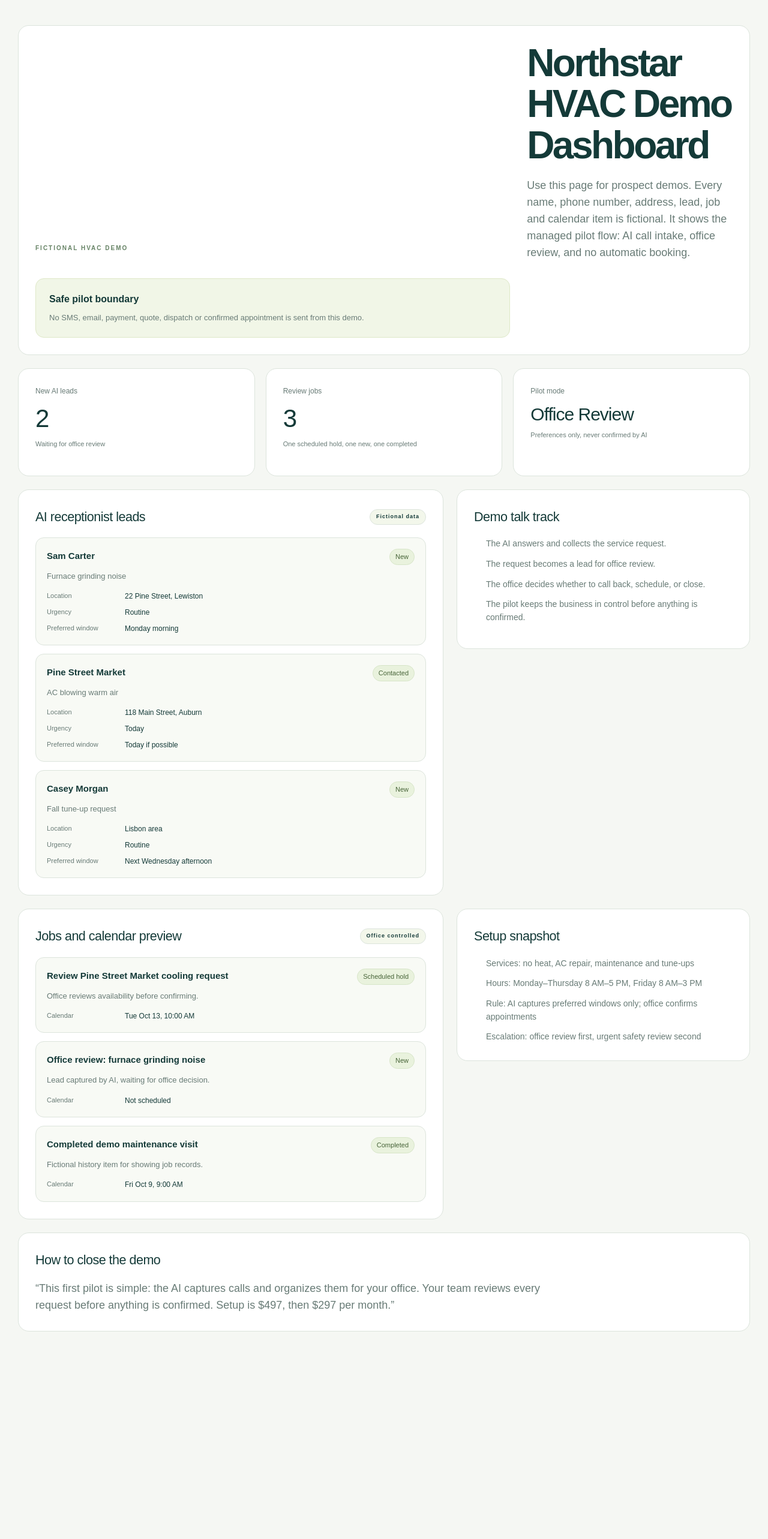
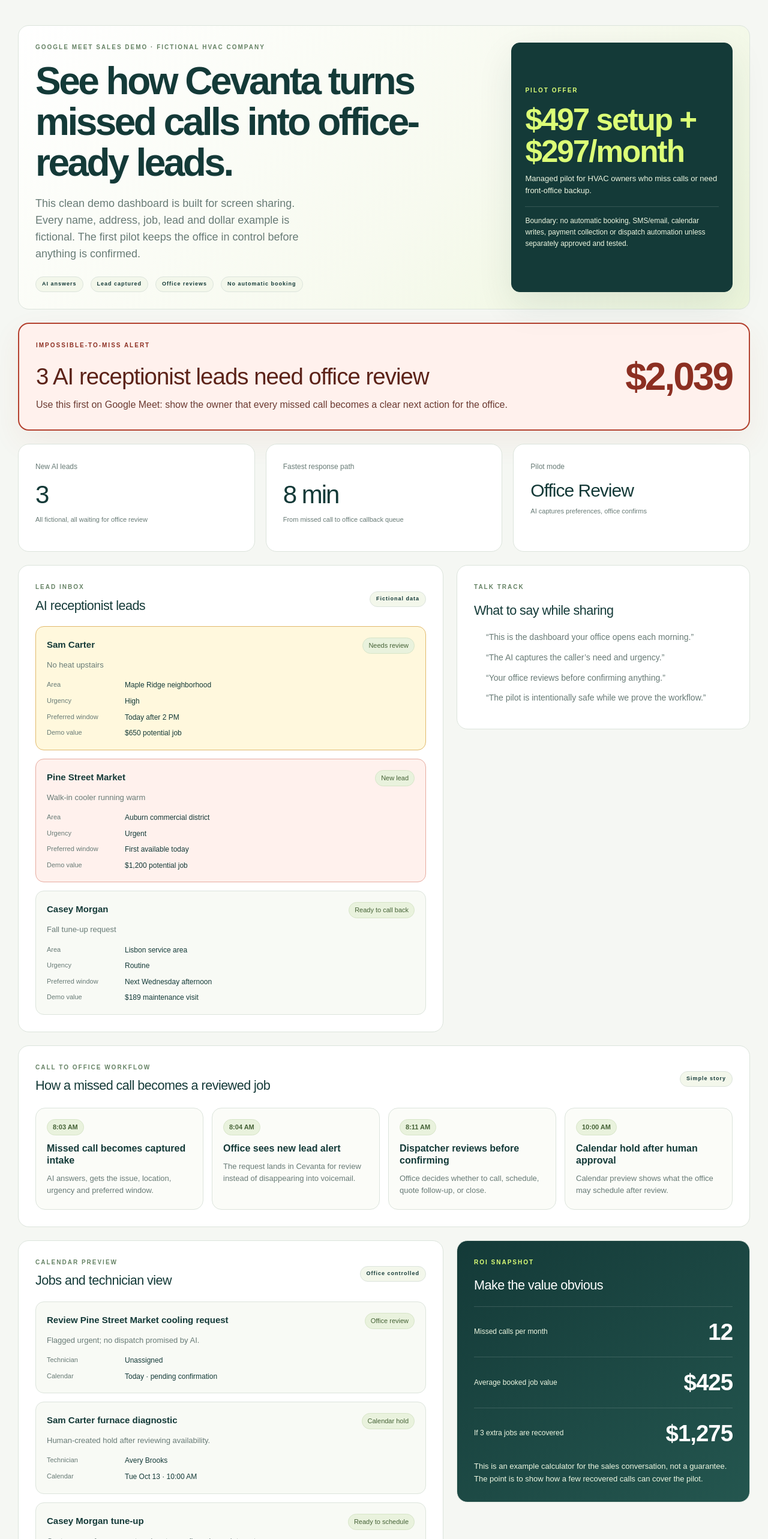
Before and after one commit to nextgenerationpropertyservices-create/cevanta-ai-receptionist, a Next.js app: page /demo-dashboard in a window 1280 px wide. Shown: the top 2566 px of the page at 60% size. Before the commit the page ends 2280 px from the top, so only its background shows below. Built offline with nearby package versions, Linux system fonts and the light colour scheme.

Commit message:
Polish demo dashboard for sales calls

```diff
--- a/src/app/demo-dashboard/page.tsx
+++ b/src/app/demo-dashboard/page.tsx
@@ -1,55 +1,87 @@
 const leads = [
-  { name: 'Sam Carter', issue: 'Furnace grinding noise', location: '22 Pine Street, Lewiston', urgency: 'Routine', window: 'Monday morning', status: 'New' },
-  { name: 'Pine Street Market', issue: 'AC blowing warm air', location: '118 Main Street, Auburn', urgency: 'Today', window: 'Today if possible', status: 'Contacted' },
-  { name: 'Casey Morgan', issue: 'Fall tune-up request', location: 'Lisbon area', urgency: 'Routine', window: 'Next Wednesday afternoon', status: 'New' },
+  { name: 'Sam Carter', issue: 'No heat upstairs', location: 'Maple Ridge neighborhood', urgency: 'High', window: 'Today after 2 PM', status: 'Needs review', value: '$650 potential job' },
+  { name: 'Pine Street Market', issue: 'Walk-in cooler running warm', location: 'Auburn commercial district', urgency: 'Urgent', window: 'First available today', status: 'New lead', value: '$1,200 potential job' },
+  { name: 'Casey Morgan', issue: 'Fall tune-up request', location: 'Lisbon service area', urgency: 'Routine', window: 'Next Wednesday afternoon', status: 'Ready to call back', value: '$189 maintenance visit' },
+];
+
+const timeline = [
+  { time: '8:03 AM', title: 'Missed call becomes captured intake', detail: 'AI answers, gets the issue, location, urgency and preferred window.' },
+  { time: '8:04 AM', title: 'Office sees new lead alert', detail: 'The request lands in Cevanta for review instead of disappearing into voicemail.' },
+  { time: '8:11 AM', title: 'Dispatcher reviews before confirming', detail: 'Office decides whether to call, schedule, quote follow-up, or close.' },
+  { time: '10:00 AM', title: 'Calendar hold after human approval', detail: 'Calendar preview shows what the office may schedule after review.' },
 ];
 
 const jobs = [
-  { title: 'Review Pine Street Market cooling request', status: 'Scheduled hold', date: 'Tue Oct 13, 10:00 AM', note: 'Office reviews availability before confirming.' },
-  { title: 'Office review: furnace grinding noise', status: 'New', date: 'Not scheduled', note: 'Lead captured by AI, waiting for office decision.' },
-  { title: 'Completed demo maintenance visit', status: 'Completed', date: 'Fri Oct 9, 9:00 AM', note: 'Fictional history item for showing job records.' },
+  { title: 'Review Pine Street Market cooling request', tech: 'Unassigned', status: 'Office review', date: 'Today · pending confirmation', note: 'Flagged urgent; no dispatch promised by AI.' },
+  { title: 'Sam Carter furnace diagnostic', tech: 'Avery Brooks', status: 'Calendar hold', date: 'Tue Oct 13 · 10:00 AM', note: 'Human-created hold after reviewing availability.' },
+  { title: 'Casey Morgan tune-up', tech: 'Jordan Lee', status: 'Ready to schedule', date: 'Next Wednesday · afternoon preference', note: 'Customer preference captured, not a confirmed appointment.' },
 ];
 
 const setupItems = [
-  'Services: no heat, AC repair, maintenance and tune-ups',
+  'Services: no heat, AC repair, cooling, maintenance and tune-ups',
   'Hours: Monday–Thursday 8 AM–5 PM, Friday 8 AM–3 PM',
-  'Rule: AI captures preferred windows only; office confirms appointments',
-  'Escalation: office review first, urgent safety review second',
+  'Service area: Lewiston, Auburn, Lisbon and nearby towns',
+  'Never promise: exact pricing, parts availability, same-day dispatch or confirmed appointment times',
+  'Escalation: urgent safety issue goes to office review first',
+];
+
+const roiRows = [
+  { label: 'Missed calls per month', value: '12' },
+  { label: 'Average booked job value', value: '$425' },
+  { label: 'If 3 extra jobs are recovered', value: '$1,275' },
 ];
 
 export default function DemoDashboard() {
   return (
-    <main className="demo-dashboard" aria-labelledby="demo-title">
+    <main className="demo-dashboard demo-meet" aria-labelledby="demo-title">
       <section className="demo-hero panel">
-        <span className="eyebrow">FICTIONAL HVAC DEMO</span>
         <div>
-          <h1 id="demo-title">Northstar HVAC Demo Dashboard</h1>
-          <p className="lede">Use this page for prospect demos. Every name, phone number, address, lead, job and calendar item is fictional. It shows the managed pilot flow: AI call intake, office review, and no automatic booking.</p>
+          <span className="eyebrow">GOOGLE MEET SALES DEMO · FICTIONAL HVAC COMPANY</span>
+          <h1 id="demo-title">See how Cevanta turns missed calls into office-ready leads.</h1>
+          <p className="lede">This clean demo dashboard is built for screen sharing. Every name, address, job, lead and dollar example is fictional. The first pilot keeps the office in control before anything is confirmed.</p>
+          <div className="button-row demo-hero-points" aria-label="Demo talking points">
+            <span className="pill">AI answers</span>
+            <span className="pill">Lead captured</span>
+            <span className="pill">Office reviews</span>
+            <span className="pill">No automatic booking</span>
+          </div>
         </div>
-        <div className="demo-safe-card">
-          <strong>Safe pilot boundary</strong>
-          <p>No SMS, email, payment, quote, dispatch or confirmed appointment is sent from this demo.</p>
+        <aside className="demo-safe-card">
+          <span className="eyebrow">PILOT OFFER</span>
+          <strong>$497 setup + $297/month</strong>
+          <p>Managed pilot for HVAC owners who miss calls or need front-office backup.</p>
+          <small>Boundary: no automatic booking, SMS/email, calendar writes, payment collection or dispatch automation unless separately approved and tested.</small>
+        </aside>
+      </section>
+
+      <section className="demo-meet-alert panel" aria-label="New lead alert">
+        <div>
+          <span className="eyebrow">IMPOSSIBLE-TO-MISS ALERT</span>
+          <h2>3 AI receptionist leads need office review</h2>
+          <p>Use this first on Google Meet: show the owner that every missed call becomes a clear next action for the office.</p>
         </div>
+        <strong>$2,039</strong>
       </section>
 
       <section className="demo-stats" aria-label="Demo summary">
-        <article className="panel stat"><span>New AI leads</span><strong>2</strong><p>Waiting for office review</p></article>
-        <article className="panel stat"><span>Review jobs</span><strong>3</strong><p>One scheduled hold, one new, one completed</p></article>
-        <article className="panel stat"><span>Pilot mode</span><strong className="role-value">Office review</strong><p>Preferences only, never confirmed by AI</p></article>
+        <article className="panel stat"><span>New AI leads</span><strong>3</strong><p>All fictional, all waiting for office review</p></article>
+        <article className="panel stat"><span>Fastest response path</span><strong>8 min</strong><p>From missed call to office callback queue</p></article>
+        <article className="panel stat"><span>Pilot mode</span><strong className="role-value">Office review</strong><p>AI captures preferences, office confirms</p></article>
       </section>
 
       <section className="split-layout demo-grid">
         <div className="panel">
-          <div className="section-heading"><h2>AI receptionist leads</h2><span className="pill">Fictional data</span></div>
+          <div className="section-heading"><div><span className="eyebrow">LEAD INBOX</span><h2>AI receptionist leads</h2></div><span className="pill">Fictional data</span></div>
           <div className="demo-card-list">
             {leads.map((lead) => (
-              <article className="demo-record" key={lead.name}>
+              <article className="demo-record demo-lead-card" key={lead.name}>
                 <div><strong>{lead.name}</strong><span>{lead.status}</span></div>
                 <p>{lead.issue}</p>
                 <dl>
-                  <div><dt>Location</dt><dd>{lead.location}</dd></div>
+                  <div><dt>Area</dt><dd>{lead.location}</dd></div>
                   <div><dt>Urgency</dt><dd>{lead.urgency}</dd></div>
                   <div><dt>Preferred window</dt><dd>{lead.window}</dd></div>
+                  <div><dt>Demo value</dt><dd>{lead.value}</dd></div>
                 </dl>
               </article>
             ))}
@@ -57,41 +89,64 @@ export default function DemoDashboard() {
         </div>
 
         <aside className="panel demo-script-card">
-          <h2>Demo talk track</h2>
+          <span className="eyebrow">TALK TRACK</span>
+          <h2>What to say while sharing</h2>
           <ol>
-            <li>The AI answers and collects the service request.</li>
-            <li>The request becomes a lead for office review.</li>
-            <li>The office decides whether to call back, schedule, or close.</li>
-            <li>The pilot keeps the business in control before anything is confirmed.</li>
+            <li>“This is the dashboard your office opens each morning.”</li>
+            <li>“The AI captures the caller’s need and urgency.”</li>
+            <li>“Your office reviews before confirming anything.”</li>
+            <li>“The pilot is intentionally safe while we prove the workflow.”</li>
           </ol>
+        </aside>
+      </section>
+
+      <section className="panel demo-flow-panel">
+        <div className="section-heading"><div><span className="eyebrow">CALL TO OFFICE WORKFLOW</span><h2>How a missed call becomes a reviewed job</h2></div><span className="pill">Simple story</span></div>
+        <div className="demo-flow">
+          {timeline.map((item) => <article key={item.title}><time>{item.time}</time><strong>{item.title}</strong><p>{item.detail}</p></article>)}
+        </div>
+      </section>
+
+      <section className="split-layout demo-grid">
+        <div className="panel">
+          <div className="section-heading"><div><span className="eyebrow">CALENDAR PREVIEW</span><h2>Jobs and technician view</h2></div><span className="pill">Office controlled</span></div>
+          <div className="demo-card-list">
+            {jobs.map((job) => (
+              <article className="demo-record" key={job.title}>
+                <div><strong>{job.title}</strong><span>{job.status}</span></div>
+                <p>{job.note}</p>
+                <dl>
+                  <div><dt>Technician</dt><dd>{job.tech}</dd></div>
+                  <div><dt>Calendar</dt><dd>{job.date}</dd></div>
+                </dl>
+              </article>
+            ))}
+          </div>
+        </div>
+
+        <aside className="panel demo-roi-card">
+          <span className="eyebrow">ROI SNAPSHOT</span>
+          <h2>Make the value obvious</h2>
+          <div className="demo-roi-list">
+            {roiRows.map(row => <div key={row.label}><span>{row.label}</span><strong>{row.value}</strong></div>)}
+          </div>
+          <p>This is an example calculator for the sales conversation, not a guarantee. The point is to show how a few recovered calls can cover the pilot.</p>
         </aside>
       </section>
 
       <section className="split-layout demo-grid">
         <div className="panel">
-          <div className="section-heading"><h2>Jobs and calendar preview</h2><span className="pill">Office controlled</span></div>
-          <div className="demo-card-list">
-            {jobs.map((job) => (
-              <article className="demo-record" key={job.title}>
-                <div><strong>{job.title}</strong><span>{job.status}</span></div>
-                <p>{job.note}</p>
-                <dl><div><dt>Calendar</dt><dd>{job.date}</dd></div></dl>
-              </article>
-            ))}
-          </div>
-        </div>
-
-        <aside className="panel">
-          <h2>Setup snapshot</h2>
+          <span className="eyebrow">ONBOARDING SNAPSHOT</span>
+          <h2>What the HVAC owner fills out</h2>
           <ul className="demo-check-list">
             {setupItems.map((item) => <li key={item}>{item}</li>)}
           </ul>
+        </div>
+        <aside className="panel demo-close">
+          <span className="eyebrow">CLOSE</span>
+          <h2>Use this close on the call</h2>
+          <p>“For the first pilot, Cevanta answers calls, captures the details, and gives your office a clean review queue. Your team stays in control before anything is booked. Setup is $497, then $297 per month.”</p>
         </aside>
-      </section>
-
-      <section className="panel demo-close">
-        <h2>How to close the demo</h2>
-        <p>“This first pilot is simple: the AI captures calls and organizes them for your office. Your team reviews every request before anything is confirmed. Setup is $497, then $297 per month.”</p>
       </section>
     </main>
   );
```
Also changed, not shown: src/app/globals.css, 5 other files (tests, documents, lock files or other folders).
